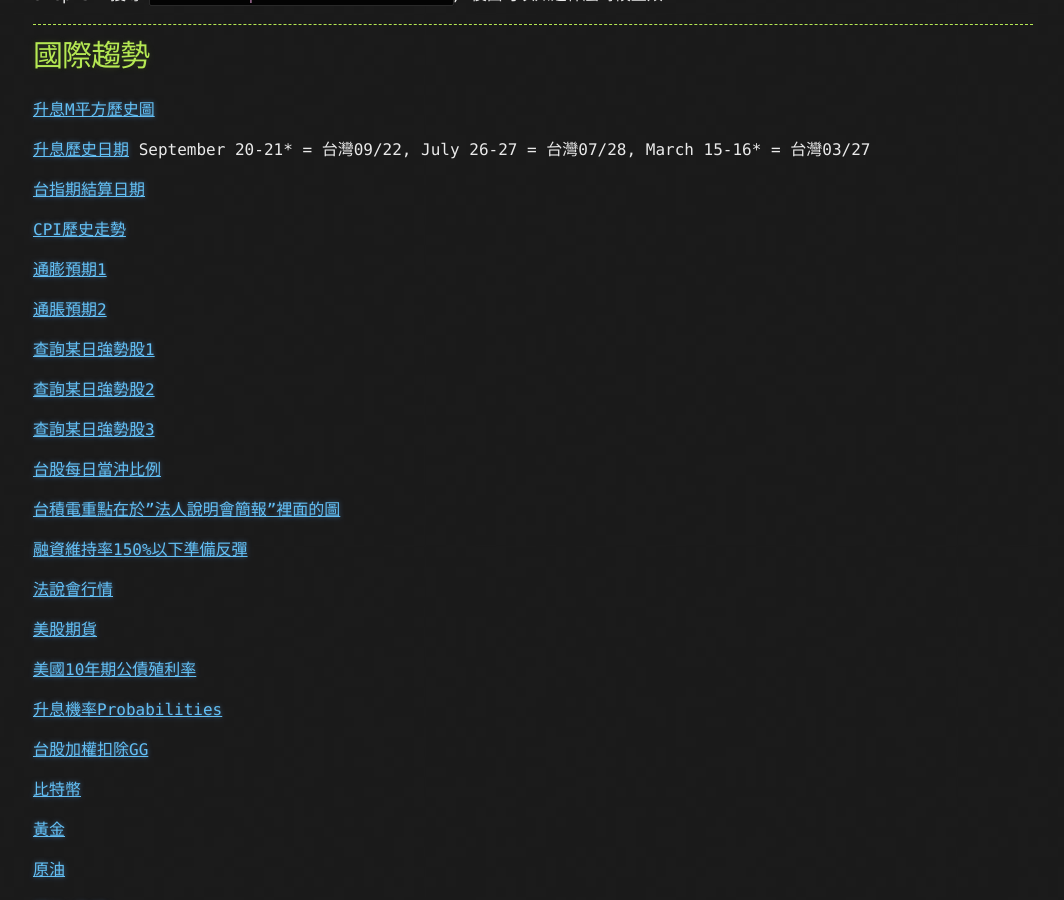
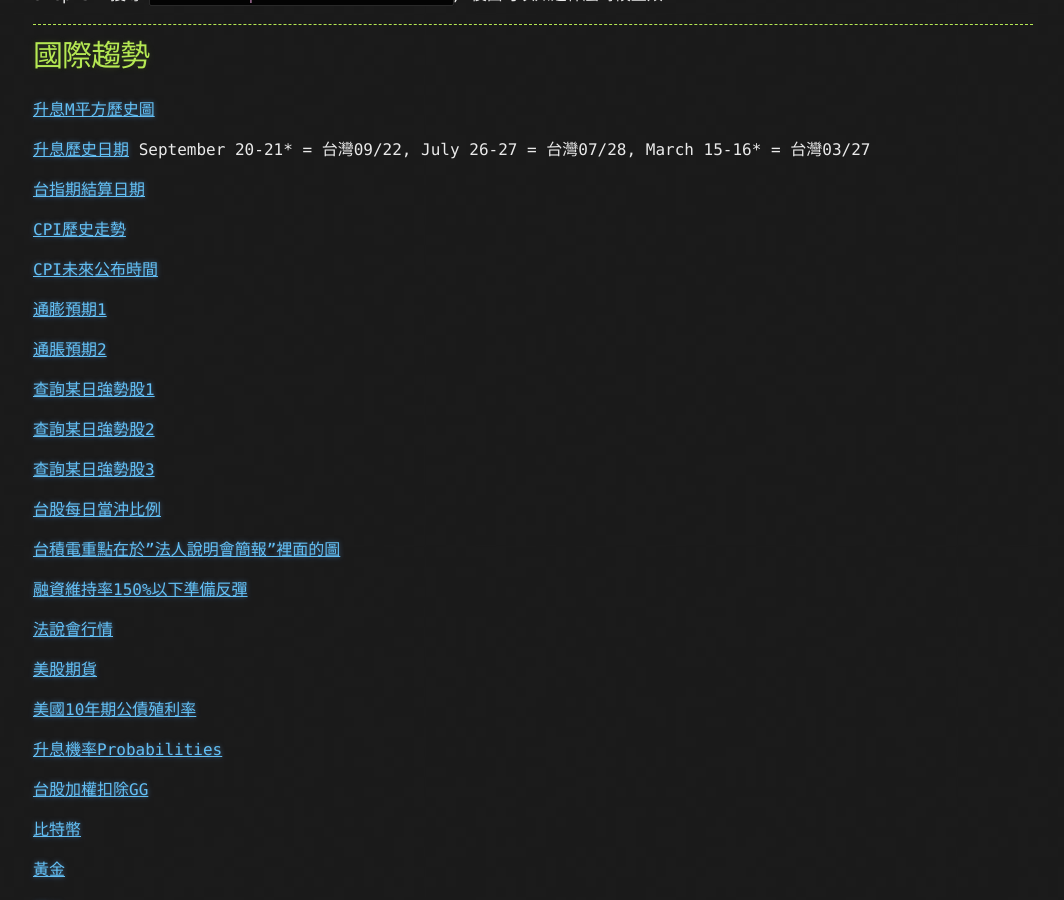
Before and after one commit to lepg5487/Stock_God, a Jekyll site: the page built from experience.md, in a window 1280 px wide and 900 px high, scrolled down 3178 px. Shown: the whole window, without its empty margins (107-1171 px from the left). Built offline with Jekyll 4.4.1, drawn with Linux system fonts in a browser that asks for light colours; our own code applies the rules of GitHub Pages for plain Markdown files.

Commit message:
Update experience.md

```diff
--- a/experience.md
+++ b/experience.md
@@ -135,6 +135,8 @@ September 20-21* = 台灣09/22, July 26-27 = 台灣07/28, March 15-16* = 台灣0
 [台指期結算日期](https://options.tw/%E6%9C%9F%E8%B2%A8%E8%A1%8C%E4%BA%8B%E6%9B%86/)
 
 [CPI歷史走勢](https://hk.investing.com/economic-calendar/cpi-733)
+
+[CPI未來公布時間](https://chihyun.tw/cpi-release-date/)
 
 [通膨預期1](https://tradingeconomics.com/united-states/inflation-expectations)
 
```
